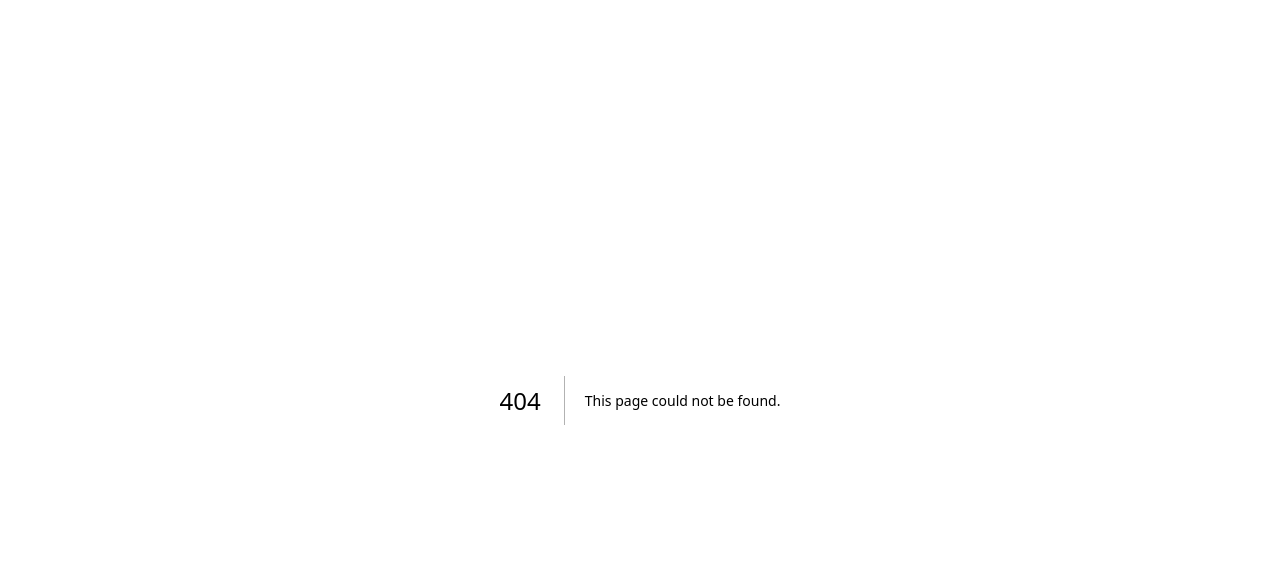
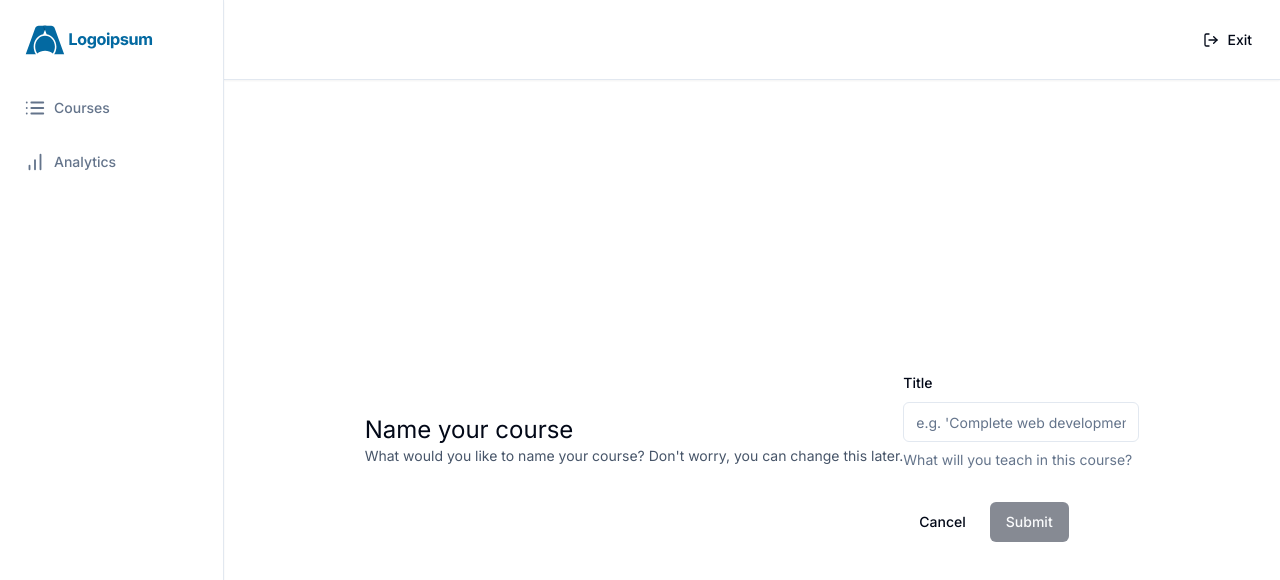
Before and after one commit to am-miracle/lms-platform, a Next.js app: page /teacher/create in a window 1280 px wide. Before the commit this address had no page. Shown: the top 580 px of the page. Built offline with nearby package versions, Linux system fonts and the light colour scheme.

Commit message:
course creation UI

```diff
--- a/app/(dashboard)/(route)/teacher/courses/page.tsx
+++ b/app/(dashboard)/(route)/teacher/courses/page.tsx
@@ -1,8 +1,16 @@
+import { Button } from '@/components/ui/button'
+import { Link } from 'lucide-react'
 import React from 'react'
 
 const CoursesPage = () => {
   return (
-    <div>CoursesPage</div>
+    <section className="p-6">
+      <Link href="/teacher/create">
+        <Button>
+          New Course
+        </Button>
+      </Link>
+    </section>
   )
 }
 
--- /dev/null
+++ b/app/(dashboard)/(route)/teacher/create/page.tsx
@@ -0,0 +1,86 @@
+"use client"
+import React from 'react'
+import * as zod from "zod"
+import axios from 'axios'
+import { zodResolver } from '@hookform/resolvers/zod'
+import { useForm } from 'react-hook-form'
+import { Button } from '@/components/ui/button'
+import { Form, FormControl, FormDescription, FormField, FormItem, FormLabel, FormMessage } from '@/components/ui/form'
+import { Input } from '@/components/ui/input'
+import Link from 'next/link'
+import { useRouter } from 'next/navigation'
+import toast from 'react-hot-toast'
+
+const formSchema = zod.z.object({
+    title: zod.z.string().min(1, {
+        message: "Title is required",
+    }),
+})
+
+const CreateCourse = () => {
+  const router = useRouter();
+  const form = useForm<zod.z.infer<typeof formSchema>>({
+    resolver: zodResolver(formSchema),
+    defaultValues: {
+        title: ""
+    },
+  })
+  const { isSubmitting, isValid } = form.formState;
+
+  const onSubmit = async (values: zod.z.infer<typeof formSchema>) => {
+    try {
+        const response = await axios.post("/api/course", values)
+        router.push(`/teacher/courses/${response?.data?.id}`)
+    } catch (error) {
+        toast.error("Something went wrong")
+    }
+  }
+    return (
+        <section className="max-w-5xl mx-auto flex md:items-center md:justify-center h-full p-6">
+            <div>
+                <h1 className="text-2xl">
+                    Name your course
+                </h1>
+                <p className="text-sm text-slate-600">What would you like to name your course? Don&apos;t worry, you can change this later.</p>
+            </div>
+            <Form {...form}>
+                <form onSubmit={form.handleSubmit(onSubmit)}
+                    className="space-y-8 mt-8">
+                    <FormField
+                        control={form.control}
+                        name="title"
+                        render={({ field }) => (
+                            <FormItem>
+                                <FormLabel>Title</FormLabel>
+                                <FormControl>
+                                    <Input
+                                        placeholder="e.g. 'Complete web development'"
+                                        {...field}
+                                        disabled={isSubmitting}
+                                    />
+                                </FormControl>
+                                <FormDescription>
+                                    What will you teach in this course?
+                                </FormDescription>
+                                <FormMessage />
+                            </FormItem>
+                        )}
+                    />
+                    <div className="flex items-center gap-x-2">
+                        <Link href="/">
+                            <Button type='button' variant="ghost">Cancel</Button>
+                        </Link>
+                        <Button
+                            disabled={!isValid || isSubmitting}
+                            type="submit"
+                            >
+                                Submit
+                        </Button>
+                    </div>
+                </form>
+            </Form>
+        </section>
+    )
+}
+
+export default CreateCourse
--- a/app/layout.tsx
+++ b/app/layout.tsx
@@ -2,6 +2,7 @@ import type { Metadata } from 'next'
 import { Inter } from 'next/font/google'
 import './globals.css'
 import { ClerkProvider } from '@clerk/nextjs'
+import ToastProvider from '@/components/providers/ToastProvider'
 
 const inter = Inter({ subsets: ['latin'] })
 
@@ -18,7 +19,10 @@ export default function RootLayout({
   return (
     <ClerkProvider>
       <html lang="en" suppressHydrationWarning>
-        <body className={inter.className}>{children}</body>
+        <body className={inter.className}>
+          <ToastProvider />
+          {children}
+        </body>
       </html>
     </ClerkProvider>
   )
--- a/components/Login.tsx
+++ b/components/Login.tsx
@@ -5,6 +5,8 @@ import { useRouter } from 'next/navigation';
 import React, { ChangeEvent, useState } from 'react'
 import CustomInput from './CustomInput';
 import { Button } from './ui/button';
+import toast from 'react-hot-toast';
+
 
 const Login = () => {
     const { isLoaded, signIn } = useSignIn();
@@ -26,6 +28,7 @@ const Login = () => {
             });
             router.push("/")
             if (completeSignIn.status === 'complete') {
+                toast.success("Successfully login")
                 router.push("/")
             }else{
                 console.log(JSON.stringify(completeSignIn, null, 2));
@@ -70,7 +73,9 @@ const Login = () => {
                         Login
                 </Button>
             </form>
-            <Link href={"/register"}>Sign up</Link>
+            <p className="text-sm font-light text-gray-500">
+                Don’t have an account yet? <Link href="/sign-up" className="font-medium hover:underline">Sign up</Link>
+            </p>
         </div>
     </React.Fragment>
   )
--- a/components/Register.tsx
+++ b/components/Register.tsx
@@ -121,7 +121,9 @@ const Register = () => {
                                 Sign Up
                             </Button>
                     </form>
-                    <Link href={"/login"}>Login</Link>
+                    <p className="text-sm font-light text-gray-500">
+                      Already have an account? <Link href="/sign-in" className="font-medium hover:underline">Login here</Link>
+                    </p>
                 </>
             )}
             {pendingVerification && (
--- /dev/null
+++ b/components/providers/ToastProvider.tsx
@@ -0,0 +1,10 @@
+"use client"
+import { Toaster} from "react-hot-toast";
+
+const ToastProvider = () => {
+  return (
+    <Toaster />
+  )
+}
+
+export default ToastProvider
--- /dev/null
+++ b/components/ui/form.tsx
@@ -0,0 +1,176 @@
+import * as React from "react"
+import * as LabelPrimitive from "@radix-ui/react-label"
+import { Slot } from "@radix-ui/react-slot"
+import {
+  Controller,
+  ControllerProps,
+  FieldPath,
+  FieldValues,
+  FormProvider,
+  useFormContext,
+} from "react-hook-form"
+
+import { cn } from "@/lib/utils"
+import { Label } from "@/components/ui/label"
+
+const Form = FormProvider
+
+type FormFieldContextValue<
+  TFieldValues extends FieldValues = FieldValues,
+  TName extends FieldPath<TFieldValues> = FieldPath<TFieldValues>
+> = {
+  name: TName
+}
+
+const FormFieldContext = React.createContext<FormFieldContextValue>(
+  {} as FormFieldContextValue
+)
+
+const FormField = <
+  TFieldValues extends FieldValues = FieldValues,
+  TName extends FieldPath<TFieldValues> = FieldPath<TFieldValues>
+>({
+  ...props
+}: ControllerProps<TFieldValues, TName>) => {
+  return (
+    <FormFieldContext.Provider value={{ name: props.name }}>
+      <Controller {...props} />
+    </FormFieldContext.Provider>
+  )
+}
+
+const useFormField = () => {
+  const fieldContext = React.useContext(FormFieldContext)
+  const itemContext = React.useContext(FormItemContext)
+  const { getFieldState, formState } = useFormContext()
+
+  const fieldState = getFieldState(fieldContext.name, formState)
+
+  if (!fieldContext) {
+    throw new Error("useFormField should be used within <FormField>")
+  }
+
+  const { id } = itemContext
+
+  return {
+    id,
+    name: fieldContext.name,
+    formItemId: `${id}-form-item`,
+    formDescriptionId: `${id}-form-item-description`,
+    formMessageId: `${id}-form-item-message`,
+    ...fieldState,
+  }
+}
+
+type FormItemContextValue = {
+  id: string
+}
+
+const FormItemContext = React.createContext<FormItemContextValue>(
+  {} as FormItemContextValue
+)
+
+const FormItem = React.forwardRef<
+  HTMLDivElement,
+  React.HTMLAttributes<HTMLDivElement>
+>(({ className, ...props }, ref) => {
+  const id = React.useId()
+
+  return (
+    <FormItemContext.Provider value={{ id }}>
+      <div ref={ref} className={cn("space-y-2", className)} {...props} />
+    </FormItemContext.Provider>
+  )
+})
+FormItem.displayName = "FormItem"
+
+const FormLabel = React.forwardRef<
+  React.ElementRef<typeof LabelPrimitive.Root>,
+  React.ComponentPropsWithoutRef<typeof LabelPrimitive.Root>
+>(({ className, ...props }, ref) => {
+  const { error, formItemId } = useFormField()
+
+  return (
+    <Label
+      ref={ref}
+      className={cn(error && "text-destructive", className)}
+      htmlFor={formItemId}
+      {...props}
+    />
+  )
+})
+FormLabel.displayName = "FormLabel"
+
+const FormControl = React.forwardRef<
+  React.ElementRef<typeof Slot>,
+  React.ComponentPropsWithoutRef<typeof Slot>
+>(({ ...props }, ref) => {
+  const { error, formItemId, formDescriptionId, formMessageId } = useFormField()
+
+  return (
+    <Slot
+      ref={ref}
+      id={formItemId}
+      aria-describedby={
+        !error
+          ? `${formDescriptionId}`
+          : `${formDescriptionId} ${formMessageId}`
+      }
+      aria-invalid={!!error}
+      {...props}
+    />
+  )
+})
+FormControl.displayName = "FormControl"
+
+const FormDescription = React.forwardRef<
+  HTMLParagraphElement,
+  React.HTMLAttributes<HTMLParagraphElement>
+>(({ className, ...props }, ref) => {
+  const { formDescriptionId } = useFormField()
+
+  return (
+    <p
+      ref={ref}
+      id={formDescriptionId}
+      className={cn("text-sm text-muted-foreground", className)}
+      {...props}
+    />
+  )
+})
+FormDescription.displayName = "FormDescription"
+
+const FormMessage = React.forwardRef<
+  HTMLParagraphElement,
+  React.HTMLAttributes<HTMLParagraphElement>
+>(({ className, children, ...props }, ref) => {
+  const { error, formMessageId } = useFormField()
+  const body = error ? String(error?.message) : children
+
+  if (!body) {
+    return null
+  }
+
+  return (
+    <p
+      ref={ref}
+      id={formMessageId}
+      className={cn("text-sm font-medium text-destructive", className)}
+      {...props}
+    >
+      {body}
+    </p>
+  )
+})
+FormMessage.displayName = "FormMessage"
+
+export {
+  useFormField,
+  Form,
+  FormItem,
+  FormLabel,
+  FormControl,
+  FormDescription,
+  FormMessage,
+  FormField,
+}
--- /dev/null
+++ b/components/ui/input.tsx
@@ -0,0 +1,25 @@
+import * as React from "react"
+
+import { cn } from "@/lib/utils"
+
+export interface InputProps
+  extends React.InputHTMLAttributes<HTMLInputElement> {}
+
+const Input = React.forwardRef<HTMLInputElement, InputProps>(
+  ({ className, type, ...props }, ref) => {
+    return (
+      <input
+        type={type}
+        className={cn(
+          "flex h-10 w-full rounded-md border border-input bg-background px-3 py-2 text-sm ring-offset-background file:border-0 file:bg-transparent file:text-sm file:font-medium placeholder:text-muted-foreground focus-visible:outline-none focus-visible:ring-2 focus-visible:ring-ring focus-visible:ring-offset-2 disabled:cursor-not-allowed disabled:opacity-50",
+          className
+        )}
+        ref={ref}
+        {...props}
+      />
+    )
+  }
+)
+Input.displayName = "Input"
+
+export { Input }
--- /dev/null
+++ b/components/ui/label.tsx
@@ -0,0 +1,26 @@
+"use client"
+
+import * as React from "react"
+import * as LabelPrimitive from "@radix-ui/react-label"
+import { cva, type VariantProps } from "class-variance-authority"
+
+import { cn } from "@/lib/utils"
+
+const labelVariants = cva(
+  "text-sm font-medium leading-none peer-disabled:cursor-not-allowed peer-disabled:opacity-70"
+)
+
+const Label = React.forwardRef<
+  React.ElementRef<typeof LabelPrimitive.Root>,
+  React.ComponentPropsWithoutRef<typeof LabelPrimitive.Root> &
+    VariantProps<typeof labelVariants>
+>(({ className, ...props }, ref) => (
+  <LabelPrimitive.Root
+    ref={ref}
+    className={cn(labelVariants(), className)}
+    {...props}
+  />
+))
+Label.displayName = LabelPrimitive.Root.displayName
+
+export { Label }
```
Also changed, not shown: package.json (+7 -1 lines), public/assets/logo.svg, 1 other file (tests, documents, lock files or other folders).
